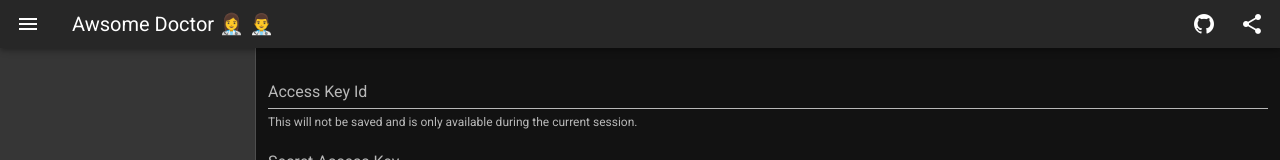
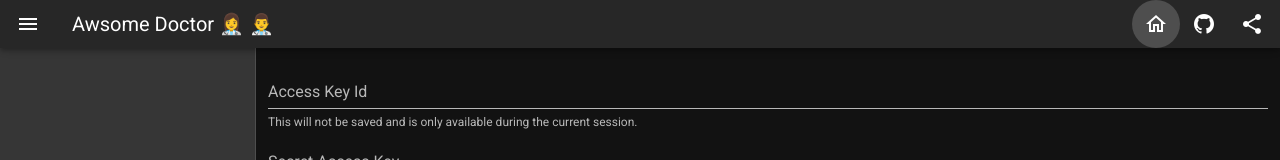
Before and after one commit to DiscreteTom/awsome-doctor-view, a Nuxt app: page / in a window 1280 px wide. Shown: the top 160 px of the page. Built offline with nearby package versions, Linux system fonts and the light colour scheme; what vue-clipboard2 would draw is missing.

Commit message:
add home button

```diff
--- a/layouts/default.vue
+++ b/layouts/default.vue
@@ -17,6 +17,15 @@
 
       <v-spacer />
 
+      <!-- Home Btn -->
+      <v-tooltip bottom>
+        <template v-slot:activator="{ on }">
+          <v-btn icon v-on="on" to="/">
+            <v-icon> mdi-home-outline </v-icon>
+          </v-btn>
+        </template>
+        <span>Home</span>
+      </v-tooltip>
       <!-- Github Btn -->
       <v-tooltip bottom>
         <template v-slot:activator="{ on }">
@@ -25,7 +34,7 @@
             v-on="on"
             href="https://github.com/DiscreteTom/awsome-doctor-view"
           >
-            <v-icon>mdi-github</v-icon>
+            <v-icon> mdi-github </v-icon>
           </v-btn>
         </template>
         <span>View Source Code</span>
@@ -40,7 +49,7 @@
               $copyText(getUrl()).then(() => $bus.$emit('append-msg', 'Copied'))
             "
           >
-            <v-icon>mdi-share-variant</v-icon>
+            <v-icon> mdi-share-variant </v-icon>
           </v-btn>
         </template>
         <span>Copy Link</span>
```
